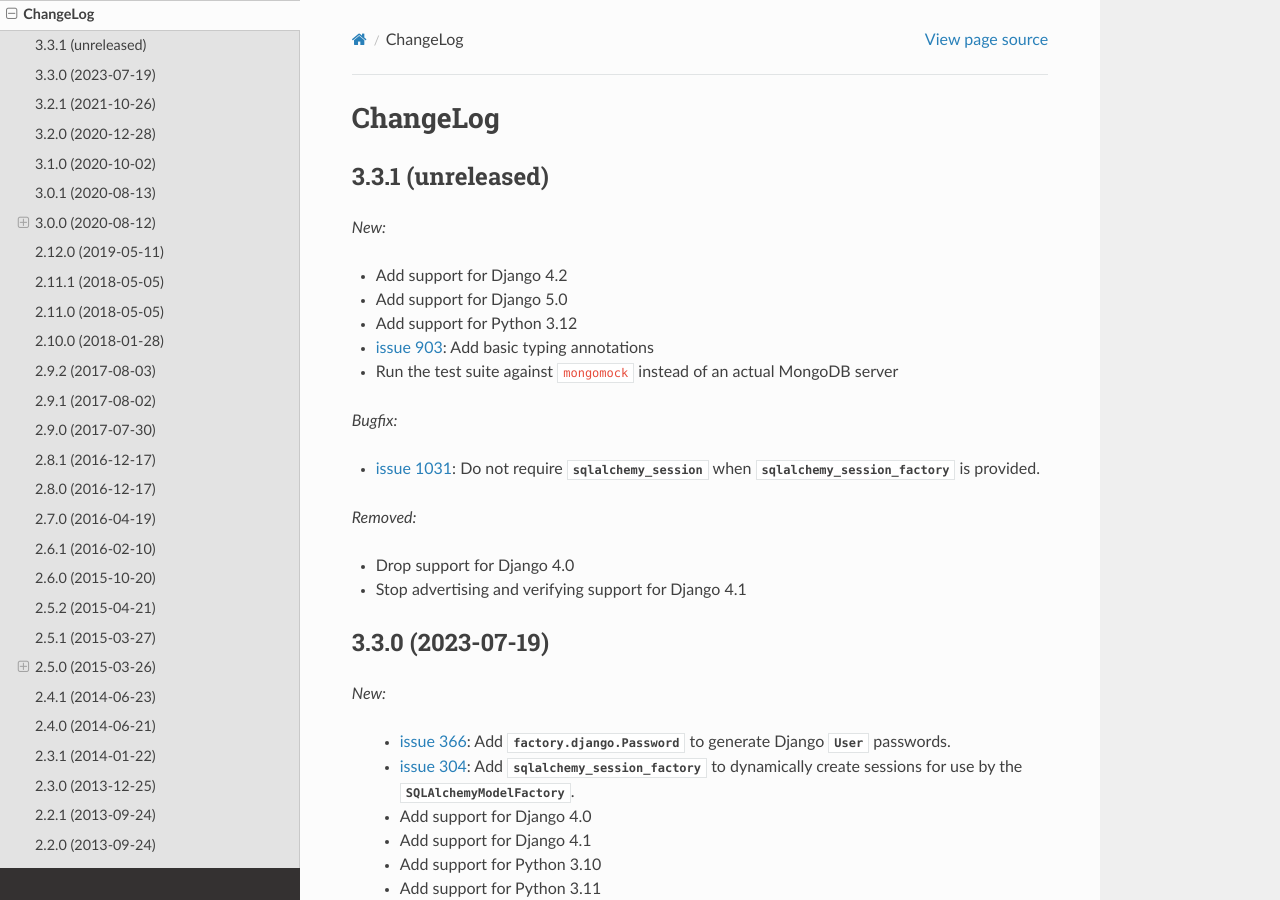
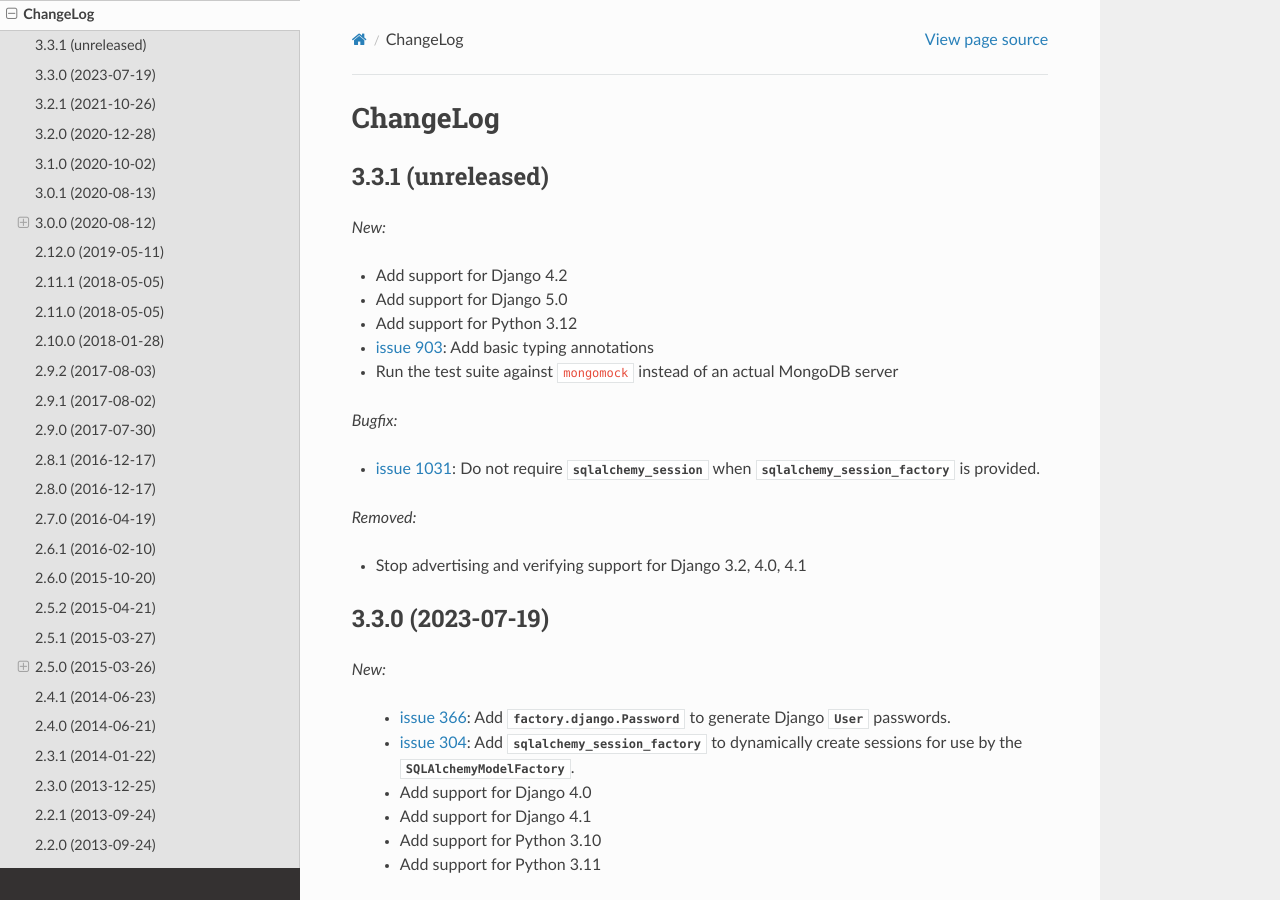
Before and after one commit to FactoryBoy/factory_boy, a Sphinx documentation site: the page built from docs/changelog.rst, in a window 1280 px wide and 900 px high. Built offline with Sphinx 7.4.7 and the Read the Docs theme 2.0.0, drawn with Linux system fonts in a browser that asks for light colours.

Commit message:
Stop testing for Django 3.2
Upstream support has been dropped in April 2024.

```diff
--- a/docs/changelog.rst
+++ b/docs/changelog.rst
@@ -20,8 +20,7 @@
 
 *Removed:*
 
-- Drop support for Django 4.0
-- Stop advertising and verifying support for Django 4.1
+- Stop advertising and verifying support for Django 3.2, 4.0, 4.1
 
 3.3.0 (2023-07-19)
 ------------------
--- a/setup.cfg
+++ b/setup.cfg
@@ -15,7 +15,6 @@
 classifiers =
     Development Status :: 5 - Production/Stable
     Framework :: Django
-    Framework :: Django :: 3.2
     Framework :: Django :: 4.2
     Framework :: Django :: 5.0
     Intended Audience :: Developers
```
Also changed, not shown: 1 other file.
